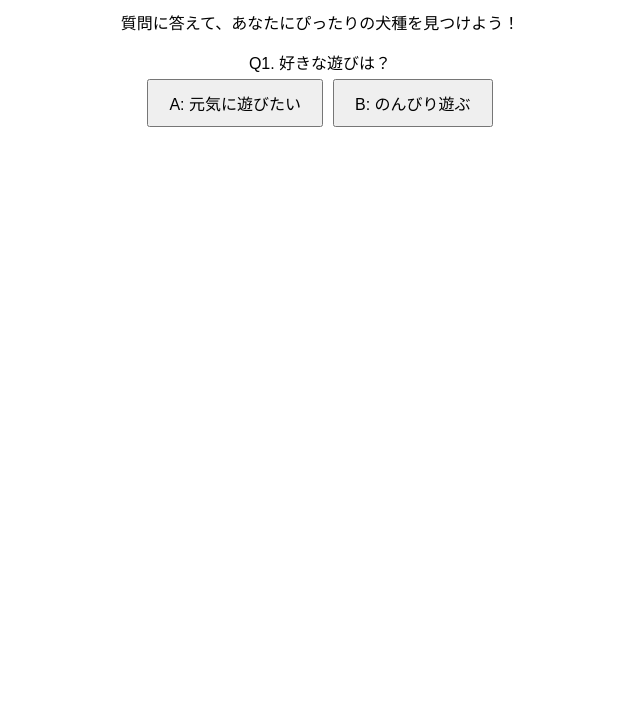
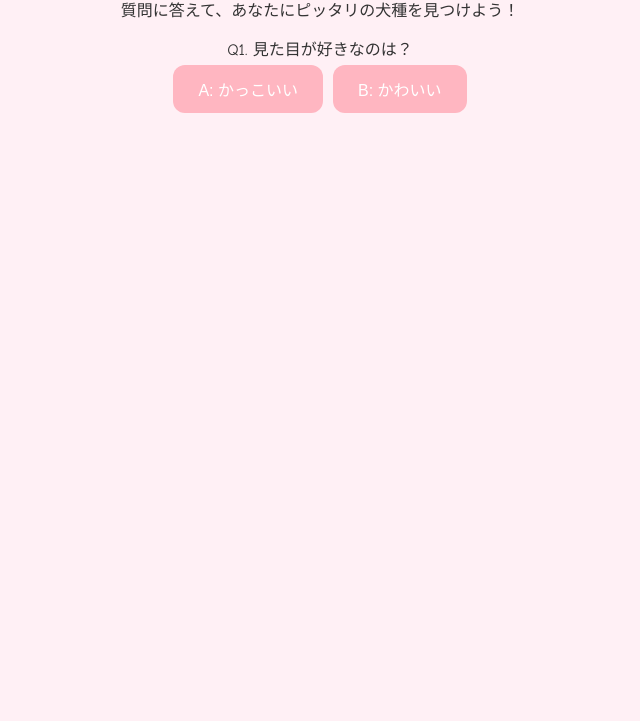
Before and after one commit to RinaZen/RinaZen, a plain HTML site: page index.html in a window 1280 px wide. Shown: the part 79-800 px from the top of the page, without its empty margins (320-960 px from the left). Drawn offline with Linux system fonts and the light colour scheme.

Commit message:
Revamp styling and update quiz questions

```diff
--- a/index.html
+++ b/index.html
@@ -4,63 +4,108 @@
   <meta charset="UTF-8">
   <title>犬種診断 🐶</title>
   <style>
-    body { font-family: sans-serif; text-align: center; margin: 20px; }
-    button { margin: 5px; padding: 10px 20px; font-size: 16px; }
-    #result { margin-top: 20px; font-size: 20px; font-weight: bold; }
+    /* ===== 全体デザイン ===== */
+    body {
+      font-family: 'Comic Sans MS', cursive, sans-serif;
+      text-align: center;
+      margin: 20px;
+      background: #fff0f5; /* 淡いピンク背景 */
+      color: #333;
+    }
+
+    h1 {
+      font-size: 28px;
+      color: #ff69b4;
+      margin-bottom: 5px;
+    }
+
+    p {
+      font-size: 16px;
+      margin-bottom: 15px;
+    }
+
+    button {
+      margin: 5px;
+      padding: 12px 25px;
+      font-size: 16px;
+      border-radius: 12px;
+      border: none;
+      background: #ffb6c1;
+      color: white;
+      cursor: pointer;
+      transition: transform 0.2s;
+    }
+
+    button:hover {
+      transform: scale(1.1);
+      background: #ff69b4;
+    }
+
+    #result {
+      margin-top: 20px;
+      font-size: 22px;
+      font-weight: bold;
+      color: #ff69b4;
+      background: #fff0f5;
+      border-radius: 12px;
+      padding: 15px;
+    }
   </style>
 </head>
 <body>
-  <h1>あなたにピッタリの犬種診断 🐶</h1>
-  <p>質問に答えて、あなたにぴったりの犬種を見つけよう！</p>
+  <h1>🐾 あなたにピッタリの犬種診断 🐾</h1>
+  <p>質問に答えて、あなたにピッタリの犬種を見つけよう！</p>
 
   <div id="question"></div>
   <div id="choices"></div>
   <div id="result"></div>
 
   <script>
+    // ===== 質問と選択肢 =====
     const questions = [
-      "Q1. 好きな遊びは？",
-      "Q2. お散歩はどのくらい行きたい？",
-      "Q3. おもちゃで遊ぶのは好き？",
-      "Q4. 水遊びは好き？",
-      "Q5. 甘えるのは好き？",
-      "Q6. 一緒に長時間過ごせる？",
-      "Q7. 鳴くのは気になる？",
-      "Q8. お手入れは苦手？",
-      "Q9. 初めて犬を飼う？",
-      "Q10. 家で静かに過ごすのは好き？"
+      "Q1. 見た目が好きなのは？",
+      "Q2. 大きさは？",
+      "Q3. お散歩はどれくらい行きたい？",
+      "Q4. 好きな性格は？",
+      "Q5. 毛の長さは？",
+      "Q6. 一緒に遊ぶなら？",
+      "Q7. お出掛けするなら？",
+      "Q8. 抜け毛は気になる？",
+      "Q9. どっちが嬉しい？",
+      "Q10. 家にいる時間は？"
     ];
 
     const choicesList = [
-      ["A: 元気に遊びたい", "B: のんびり遊ぶ"],
-      ["A: 毎日長めに", "B: 短めでOK"],
-      ["A: 好き", "B: あまり遊ばない"],
-      ["A: 好き", "B: 苦手"],
-      ["A: 好き", "B: あまり甘えない"],
-      ["A: 長時間OK", "B: 短時間でOK"],
-      ["A: 気にならない", "B: 静かな方がいい"],
-      ["A: 大丈夫", "B: 少し苦手"],
-      ["A: 初めて", "B: 経験あり"],
-      ["A: 好き", "B: あまり静かに過ごしたくない"]
+      ["A: かっこいい", "B: かわいい"],
+      ["A: 大きい犬", "B: 小さい犬"],
+      ["A: 30分以内", "B: 1時間以上"],
+      ["A: 元気いっぱい", "B: のんびり"],
+      ["A: 短いのが好き", "B: 長いのが好き"],
+      ["A: 室内で遊ぶ", "B: 屋外で遊ぶ"],
+      ["A: ドッグラン", "B: プール"],
+      ["A: 気になる", "B: 気にならない"],
+      ["A: 自分だけに懐く", "B: 自分以外にもフレンドリー"],
+      ["A: インドア", "B: アウトドア"]
     ];
 
-    // 診断結果 10種類
+    // ===== 診断結果 10犬種 =====
     const dogTypes = [
+      "チワワ 🐶",
+      "ポメラニアン 🐶",
+      "シーズー 🐶",
+      "トイプードル 🐩",
       "ジャックラッセル 🐶",
-      "トイプードル 🐩",
+      "コーギー 🐶",
+      "フレンチブルドッグ 🐶",
+      "ミニチュアシュナウザー 🐶",
       "ゴールデンレトリバー 🐕",
-      "シーズー 🐶",
-      "ミニチュアシュナウザー 🐶",
-      "フレンチブルドッグ 🐶",
-      "チワワ 🐶",
-      "コーギー 🐶",
-      "ポメラニアン 🐶",
       "柴犬 🐕"
     ];
 
     let currentQ = 0;
     let score = 0;
 
+    // ===== 質問表示 =====
     function showQuestion() {
       if (currentQ < questions.length) {
         document.getElementById('question').innerText = questions[currentQ];
@@ -77,15 +122,15 @@
       }
     }
 
+    // ===== 選択肢をクリックしたとき =====
     function select(option) {
-      // Aなら2点、Bなら1点
-      score += option.startsWith("A") ? 2 : 1;
+      score += option.startsWith("A") ? 2 : 1; // Aなら2点、Bなら1点
       currentQ++;
       showQuestion();
     }
 
+    // ===== 結果表示 =====
     function showResult() {
-      // 10問で合計10~20点 → 10通りの犬種に分ける
       const index = Math.min(Math.floor((score - 10) / 1), 9);
       const result = `あなたにピッタリの犬種は：${dogTypes[index]}！`;
 
@@ -94,6 +139,7 @@
       document.getElementById('result').innerText = result;
     }
 
+    // ===== 初期表示 =====
     showQuestion();
   </script>
 </body>
```
